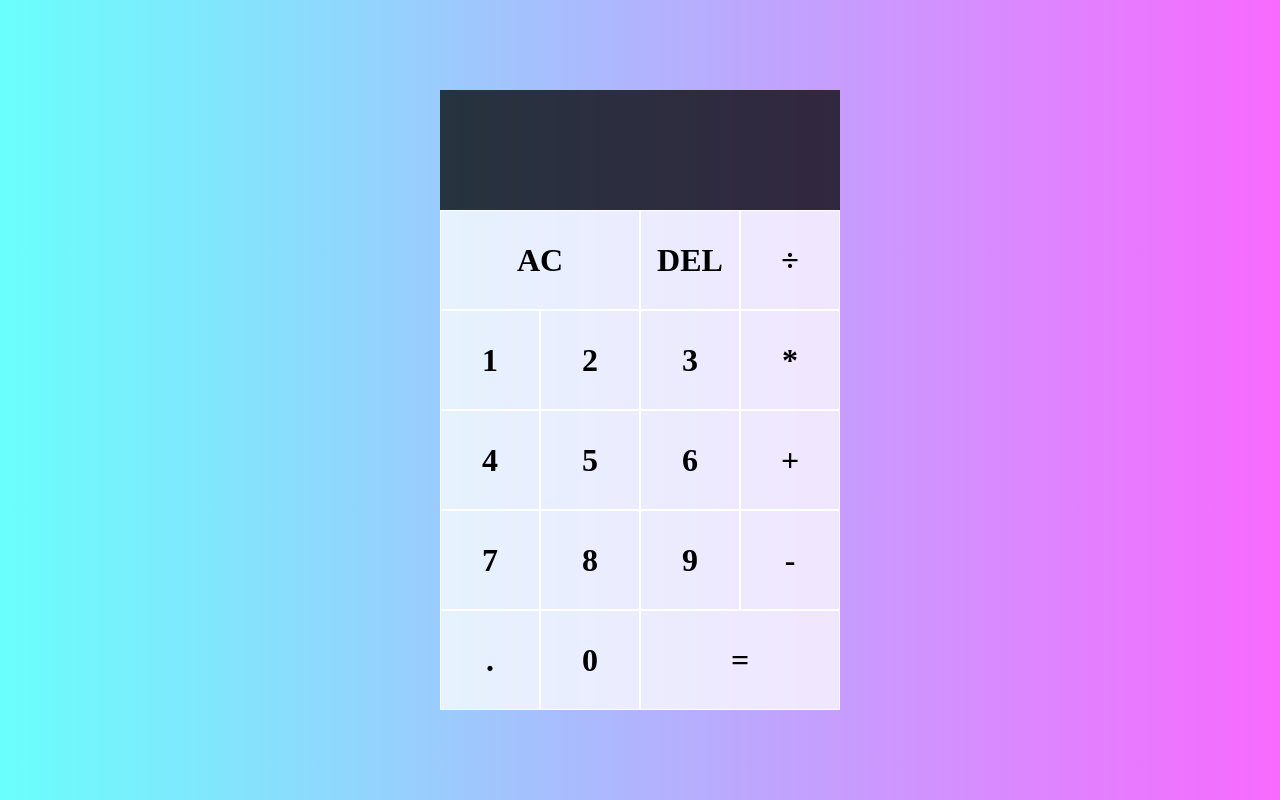
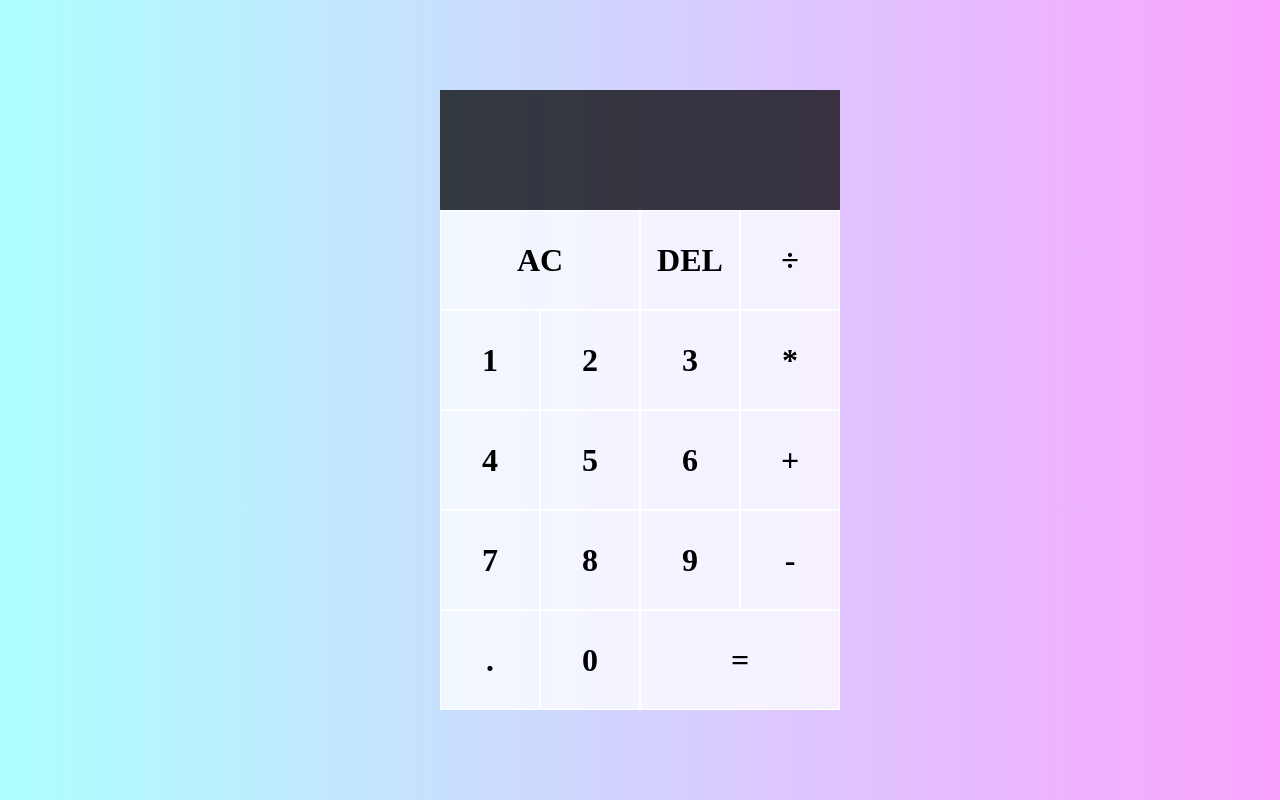
Before and after one commit to alexcostigan/calculator, a plain HTML site: page index.html in a window 1280 px wide. Drawn offline with Linux system fonts and the light colour scheme.

Commit message:
fixing colours

```diff
--- a/style.css
+++ b/style.css
@@ -7,7 +7,7 @@
 body {
     padding: 0;
     margin: 0;
-    background: linear-gradient(to right, #69fffc, #f869ff)
+    background: linear-gradient(to right, #adfffe, #faa4ff)
 }
 
 .calculator-grid {
```
